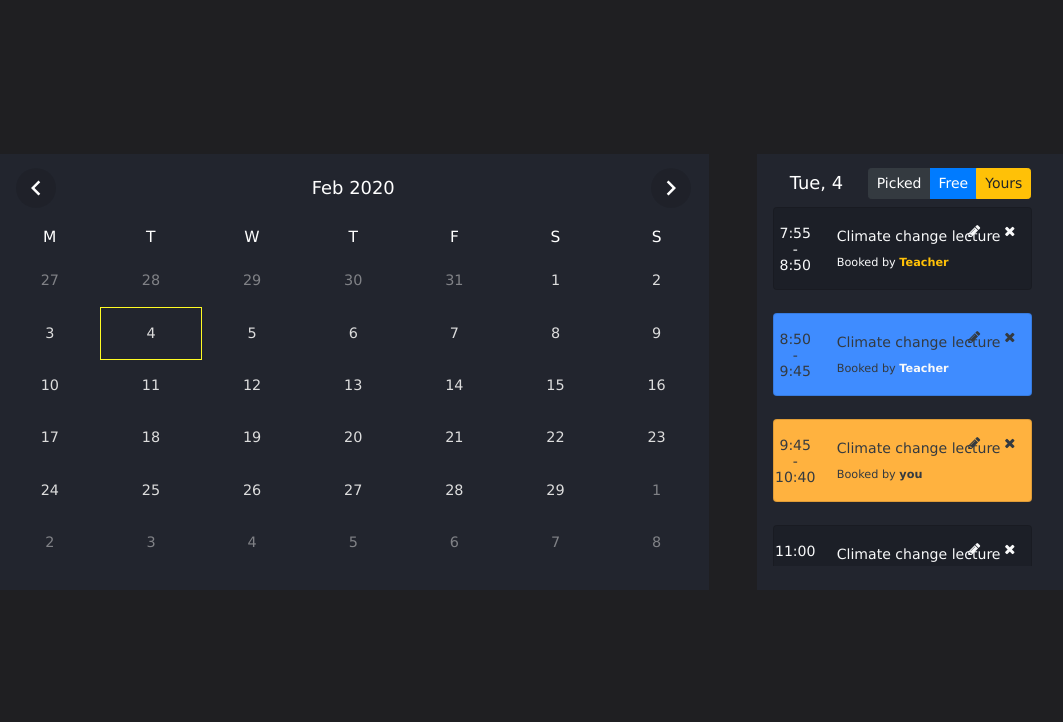
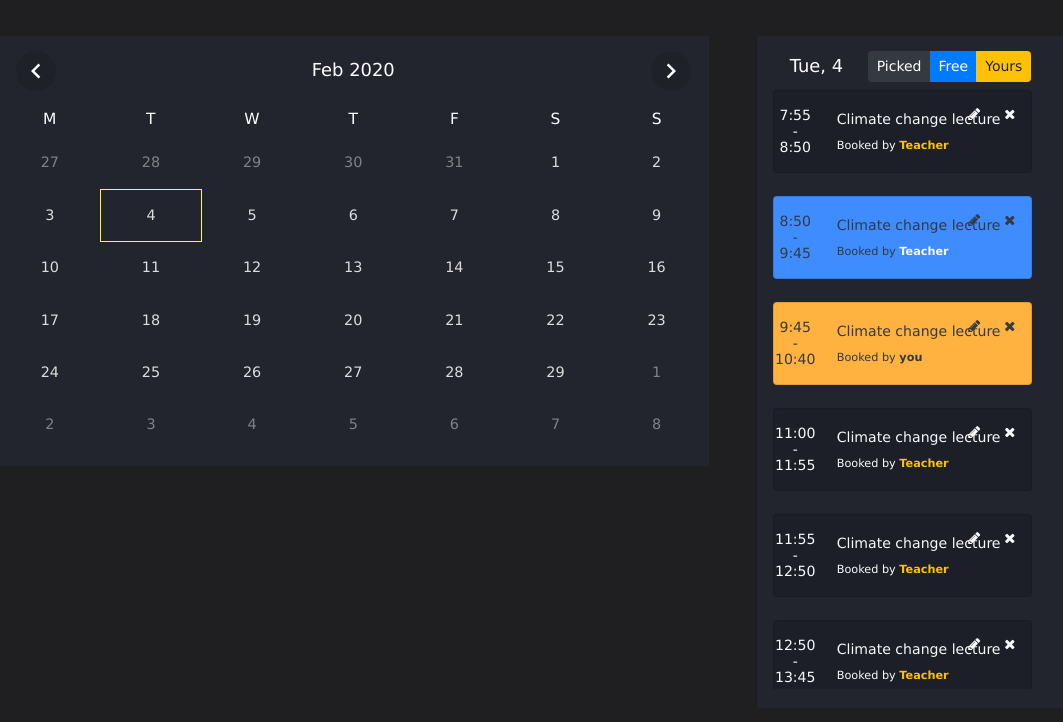
Before and after one commit to jofaval/daw-calendar, a PHP site: page /workinprogress/schedule-event.html in a window 1280 px wide. Shown: the part 56-778 px from the top of the page, without its empty margins (109-1172 px from the left). Run offline with PHP 8.4, Linux system fonts and the light colour scheme; some libraries are stand-ins or nearby versions.

Commit message:
Modify timetable style

```diff
--- a/styles/timetable.css
+++ b/styles/timetable.css
@@ -1,7 +1,8 @@
 #timeTable #timeTbody {
-    max-height: 360px;
-    min-height: 360px;
-    overflow: auto;
+    min-height: 350px;
+    max-height: 75vh;
+    overflow-y: auto;
+    overflow-x: hidden;
 }
 
 #timeTable tr {
@@ -13,6 +14,10 @@
     border-bottom: 5px solid transparent
         /*rgba(146, 208, 233, 0.5)*/
     ;
+}
+
+#calendar {
+    max-height: 430px;
 }
 
 #timeTable table,
--- a/workinprogress/calendar.html
+++ b/workinprogress/calendar.html
@@ -11,6 +11,7 @@
     <link rel="stylesheet" href="../styles/timetable.css">
     <link rel="stylesheet" href="../styles/main.css">
     <link rel="stylesheet" href="../styles/login.css">
+    <link rel="stylesheet" href="../styles/events.css">
 </head>
 
 <body>
```
